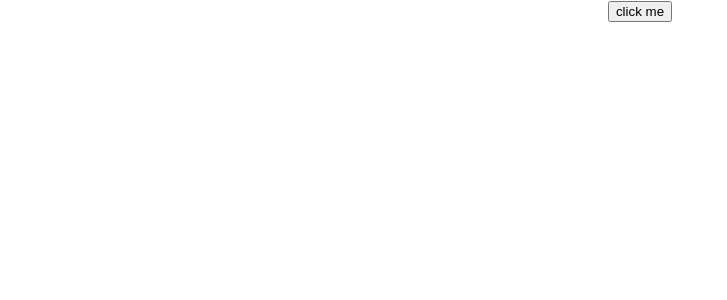
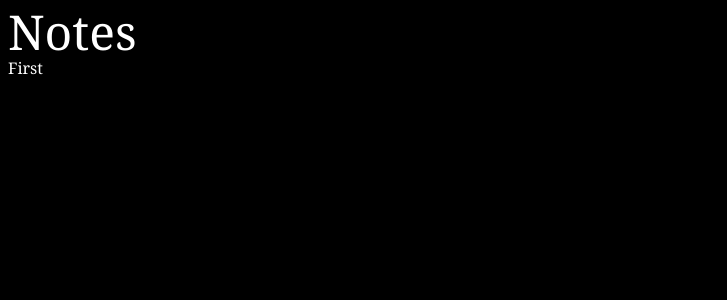
Before and after one commit to devTurambar/my-notes, a React (Create React App) app in the folder myNotes/my-notes/: page / in a window 1280 px wide. Shown: the top 300 px of the page, without its empty margins (0-727 px from the left). Built offline with nearby package versions, Linux system fonts and the light colour scheme.

Commit message:
tailwind config and first components

```diff
--- a/myNotes/my-notes/package.json
+++ b/myNotes/my-notes/package.json
@@ -40,5 +40,8 @@
       "last 1 firefox version",
       "last 1 safari version"
     ]
+  },
+  "devDependencies": {
+    "tailwindcss": "^3.4.4"
   }
 }
--- a/myNotes/my-notes/src/App.css
+++ b/myNotes/my-notes/src/App.css
@@ -1,38 +1,3 @@
 .App {
-  text-align: center;
+  height:100vh;
 }
-
-.App-logo {
-  height: 40vmin;
-  pointer-events: none;
-}
-
-@media (prefers-reduced-motion: no-preference) {
-  .App-logo {
-    animation: App-logo-spin infinite 20s linear;
-  }
-}
-
-.App-header {
-  background-color: #282c34;
-  min-height: 100vh;
-  display: flex;
-  flex-direction: column;
-  align-items: center;
-  justify-content: center;
-  font-size: calc(10px + 2vmin);
-  color: white;
-}
-
-.App-link {
-  color: #61dafb;
-}
-
-@keyframes App-logo-spin {
-  from {
-    transform: rotate(0deg);
-  }
-  to {
-    transform: rotate(360deg);
-  }
-}
--- a/myNotes/my-notes/src/App.tsx
+++ b/myNotes/my-notes/src/App.tsx
@@ -2,6 +2,8 @@ import React from 'react';
 import logo from './logo.svg';
 import './App.css';
 import axios from "axios";
+import Note from "./components/Note"
+import Logo from "./components/Logo"
 
 function App() {
   const apiCall = () => {
@@ -10,8 +12,12 @@ function App() {
     })
   };
   return (
-    <div className="App">
-      <button onClick={apiCall}>click me</button>
+    <div className="App bg-black text-white font-serif pl-2 pt-2">
+      <div className=''>
+        <Logo title="Notes"/>
+      </div>
+      <Note title="First"/>
+      {/* <button onClick={apiCall}>click me</button> */}
     </div>
   );
 }
--- /dev/null
+++ b/myNotes/my-notes/src/components/Logo.tsx
@@ -0,0 +1,8 @@
+const Title = ({title} : {title:string}) => {
+    return (
+        <div className="text-5xl">
+            {title}
+        </div>
+    )
+}
+export default Title;
--- /dev/null
+++ b/myNotes/my-notes/src/components/Note.tsx
@@ -0,0 +1,8 @@
+const Note = ({title} : {title:string}) => {
+    return (
+        <div>
+            {title}
+        </div>
+    )
+}
+export default Note;
--- a/myNotes/my-notes/src/index.css
+++ b/myNotes/my-notes/src/index.css
@@ -1,3 +1,7 @@
+@tailwind base;
+@tailwind components;
+@tailwind utilities;
+
 body {
   margin: 0;
   font-family: -apple-system, BlinkMacSystemFont, 'Segoe UI', 'Roboto', 'Oxygen',
--- /dev/null
+++ b/myNotes/my-notes/tailwind.config.js
@@ -0,0 +1,10 @@
+/** @type {import('tailwindcss').Config} */
+module.exports = {
+  content: [
+    "./src/**/*.{js,jsx,ts,tsx}",
+  ],
+  theme: {
+    extend: {},
+  },
+  plugins: [],
+}
```
Also changed, not shown: 1 other file (tests, documents, lock files or other folders).
